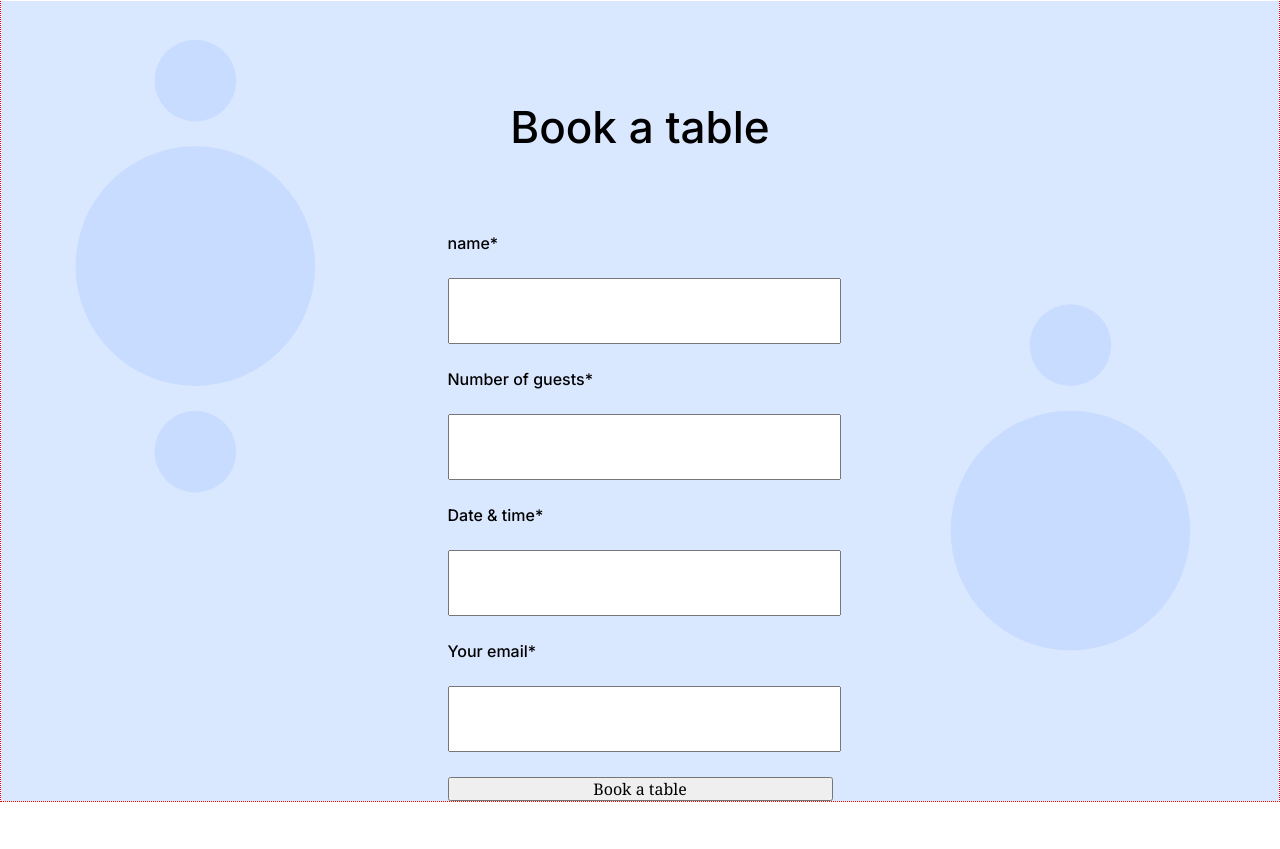
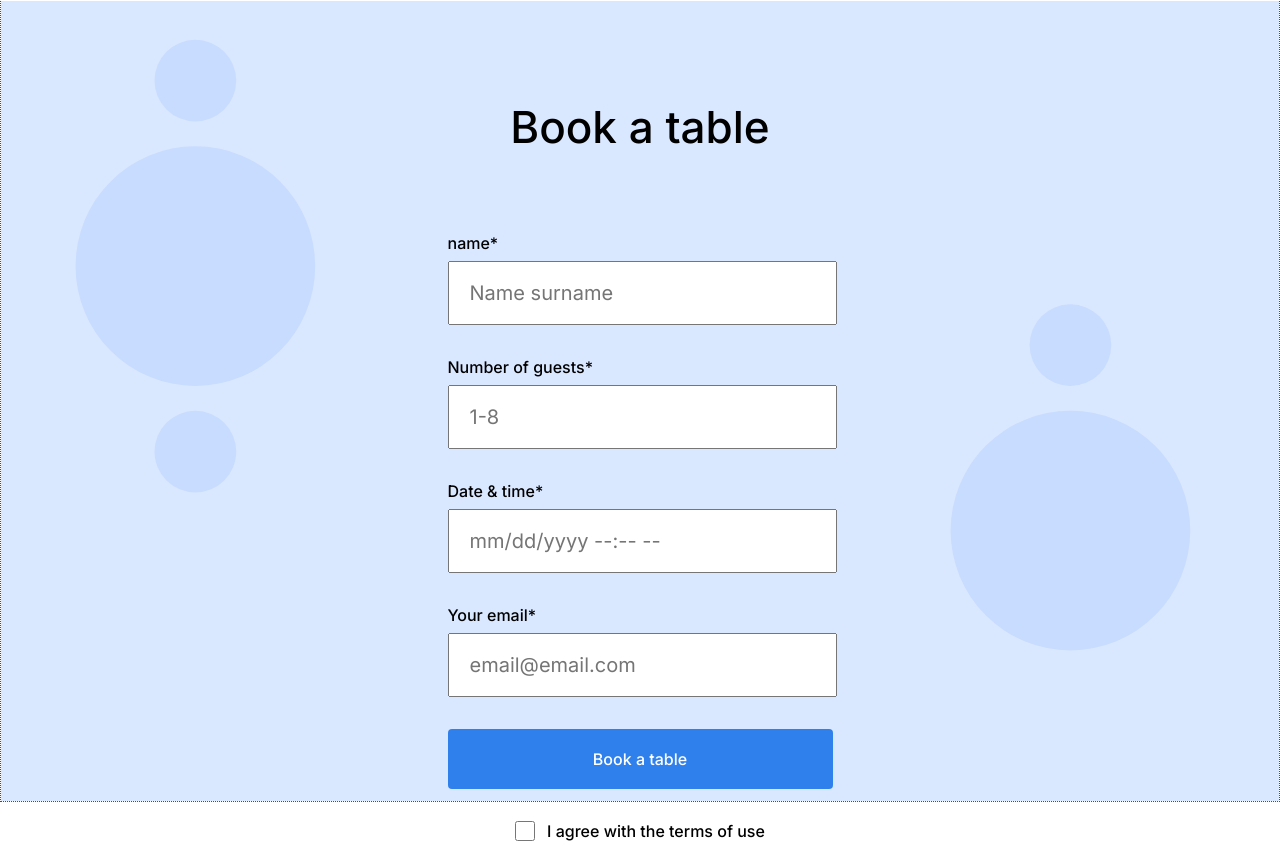
Before and after one commit to angelbaezsa/se_project_coffeeshop, a plain HTML site: page index.html in a window 1280 px wide. Shown: the part 2592-3441 px from the top of the page. Before the commit the page ends 3394 px from the top, so only its background shows below. Drawn offline with Linux system fonts and the light colour scheme.

Commit message:
Reservation Block finished

```diff
--- a/blocks/reservation.css
+++ b/blocks/reservation.css
@@ -5,9 +5,9 @@
   background-position: center;
   background-repeat: no-repeat;
   min-height: 700px;
-  max-height: 800px;
+  max-height: 960px;
   height: 100vh;
-  color: #00000;
+  color: black;
   position: relative;
   display: flex;
   flex-direction: column;
@@ -30,20 +30,70 @@
   width: 100%;
   display: flex;
   flex-direction: column;
-  row-gap: 25px;
-}
-
-#reservation input {
-  max-width: 385px;
-  height: 60px;
-  width: 100%;
 }
 
 #reservation label {
-  margin: 0;
+  margin: 0 0 8px 0;
   font-family: Inter;
   font-style: normal;
   font-weight: 500;
   font-size: 16px;
   line-height: 20px;
 }
+
+.form__input {
+  max-width: 385px;
+  height: 60px;
+  width: 100%;
+  margin-bottom: 32px;
+  font-family: Inter;
+  font-style: normal;
+  font-weight: normal;
+  font-size: 20px;
+  line-height: 30px;
+  color: #838383;
+  padding: 0;
+}
+
+::placeholder{
+  margin-left: 20px;
+  text-align: left;
+  text-indent:20px;
+}
+
+.form_button {
+  width: 100%;
+  height: 60px;
+  padding: 0;
+  border: 0;
+  border-radius: 4px;
+  background-color: #2f80ed;
+  color: white;
+  font-family: Inter;
+  font-style: normal;
+  font-weight: 500;
+  font-size: 16px;
+  line-height: 20px;
+  margin-bottom: 32px;
+
+  opacity: 100%;
+  transition-property: opacity;
+  transition-duration: 0.08s;
+  transition-timing-function: ease-out;
+  transition-delay: 0.17s;
+}
+
+.form_button:hover {
+  opacity: 70%;
+}
+
+.form__checkbox-wrapper {
+  display: flex;
+  justify-content: center;
+  column-gap: 0;
+}
+.checkbox_terms-conditions {
+  margin-right: 12px;
+  height: 20px;
+  width: 20px;
+}
--- a/index.html
+++ b/index.html
@@ -113,19 +113,25 @@
           <label for="form_numb-guest">
             name*
           </label>
-          <input type="text" class="form__input" name="form_numb-guest" id="txt__name">
+          <input type="text" class="form__input" name="form_numb-guest" id="txt__name" placeholder="Name surname">
           <label for="form_numb-guest">
             Number of guests*
           </label>
-          <input type="text" class="form__input" name="form_numb-guest" id="form_numb-guest">
+          <input type="number" max="8" min="1" class="form__input" name="form_numb-guest" id="form_numb-guest"
+            placeholder="1-8">
           <label for="form_date-time">
             Date & time*
           </label>
-          <input type="datetime" class="form__input" name="form_date-time" id="form_date-time">
+          <input type="datetime" class="form__input" name="form_date-time" id="form_date-time"
+            placeholder="mm/dd/yyyy --:-- --">
           <label for="form_email">Your email*
           </label>
-          <input type="email" class="form__input" name="form_email" id="form_email">
-          <button class="form_button_book-table">Book a table</button>
+          <input type="email" class="form__input" name="form_email" id="form_email" placeholder="email@email.com">
+          <button class="form_button">Book a table</button>
+          <div class="form__checkbox-wrapper">
+            <input type="checkbox" class="checkbox_terms-conditions" name="checkbox_terms-conditions" id="">
+            <label for="checkbox_terms-conditions">I agree with the terms of use </label>
+          </div>
         </form>
       </section>
       <section class="about" id="about"></section>
```
